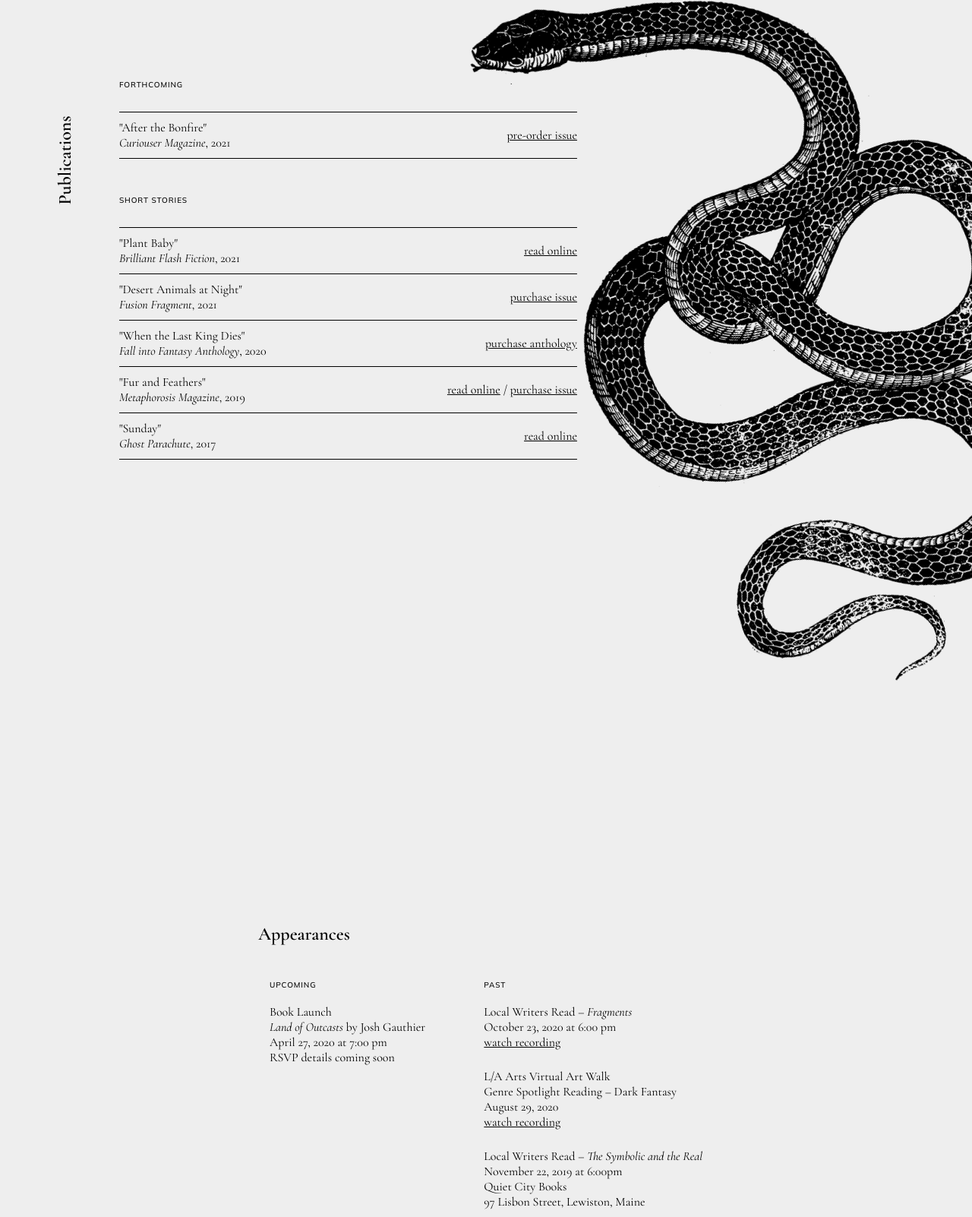
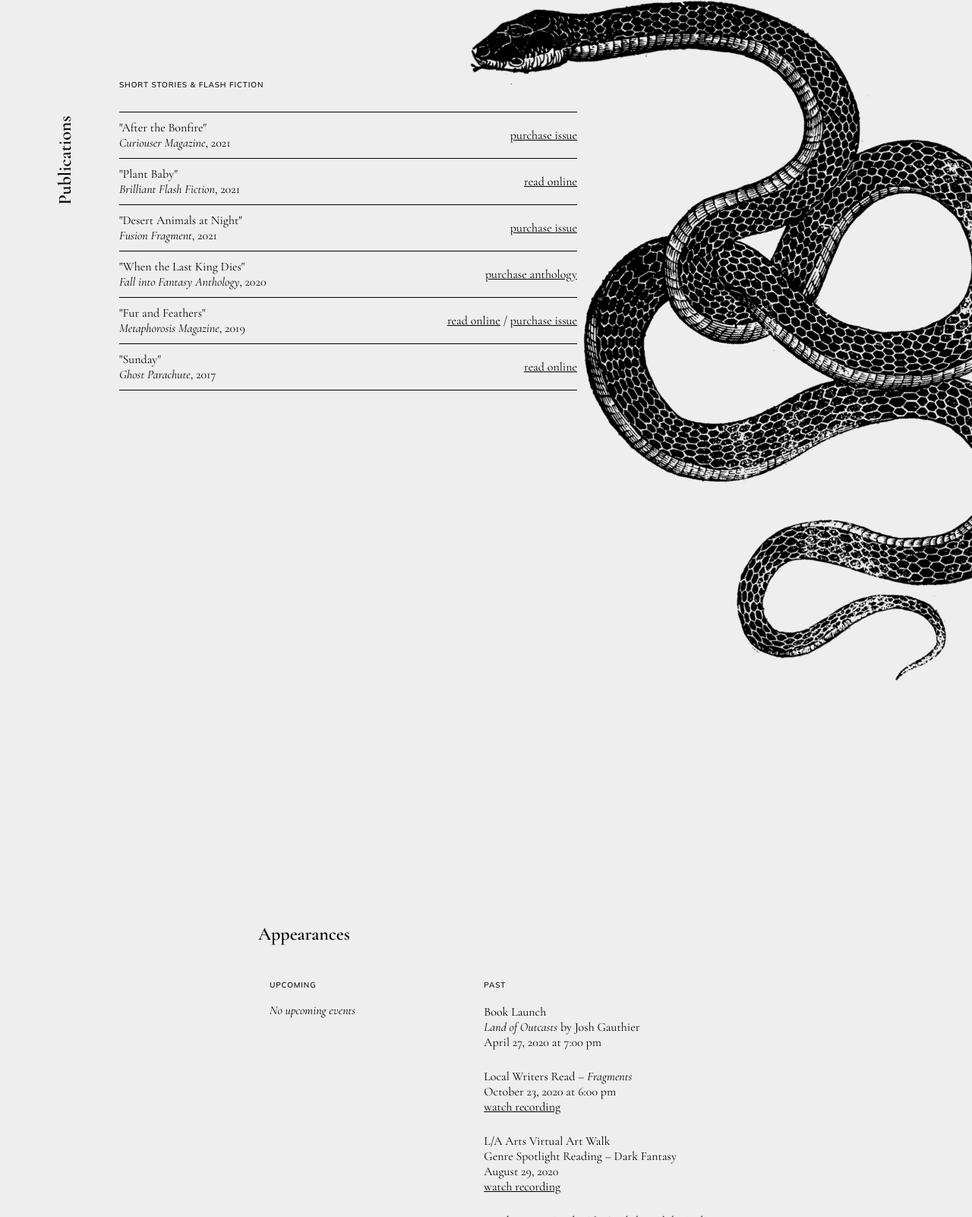
Before and after one commit to j3ssko/jesskoch-writing, a website: page express/index.html in a window 1280 px wide. Shown: the part 281-1883 px from the top of the page at 76% size. Drawn offline with nearby package versions, Linux system fonts and the light colour scheme.

Commit message:
updates may

```diff
--- a/express/index.html
+++ b/express/index.html
@@ -35,17 +35,16 @@
                     </div>
                 </div>
                 <div class="pub-list">
-                    <h3 class="pub-list-header">Forthcoming</h3>
-                    <div class="publication-item lastborder">
+                    <h3 class="pub-list-header">Short Stories & Flash Fiction</h3>
+                    <div class="publication-item">
                         <div class="pub-list-title">
                             <p>"After the Bonfire"</p>
                             <p><span class="italics">Curiouser Magazine</span>, 2021</p>
                         </div>
                         <div>
-                            <a href="https://curiousermag.com/store/" target="_blank">pre-order issue</a>
+                            <a href="https://curiousermag.com/store/" target="_blank">purchase issue</a>
                         </div>
                     </div>
-                    <h3 class="pub-list-header">Short Stories</h3>
                     <div class="publication-item">
                         <div class="pub-list-title">
                             <p>"Plant Baby"</p>
@@ -119,15 +118,17 @@
                     <div class="single-column">
                         <h3>upcoming</h3>
                         <div class="event-item">
-                            <p>Book Launch
-                            <p><span class="italics">Land of Outcasts</span> by Josh Gauthier</p>
-                            <p>April 27, 2020 at 7:00 pm</p>
-                            <p>RSVP details coming soon</p>
+                            <span class="italics">No upcoming events</span>
                         </div>
                         <!-- <span class="italics">No upcoming events.</span> -->
                     </div>
                     <div class="single-column">
                         <h3>past</h3>
+                        <div class="event-item">
+                            <p>Book Launch
+                            <p><span class="italics">Land of Outcasts</span> by Josh Gauthier</p>
+                            <p>April 27, 2020 at 7:00 pm</p>
+                        </div>
                         <div class="event-item">
                             <p>Local Writers Read – <span class="italics">Fragments</span></p>
                             <p>October 23, 2020 at 6:00 pm</p>
```
